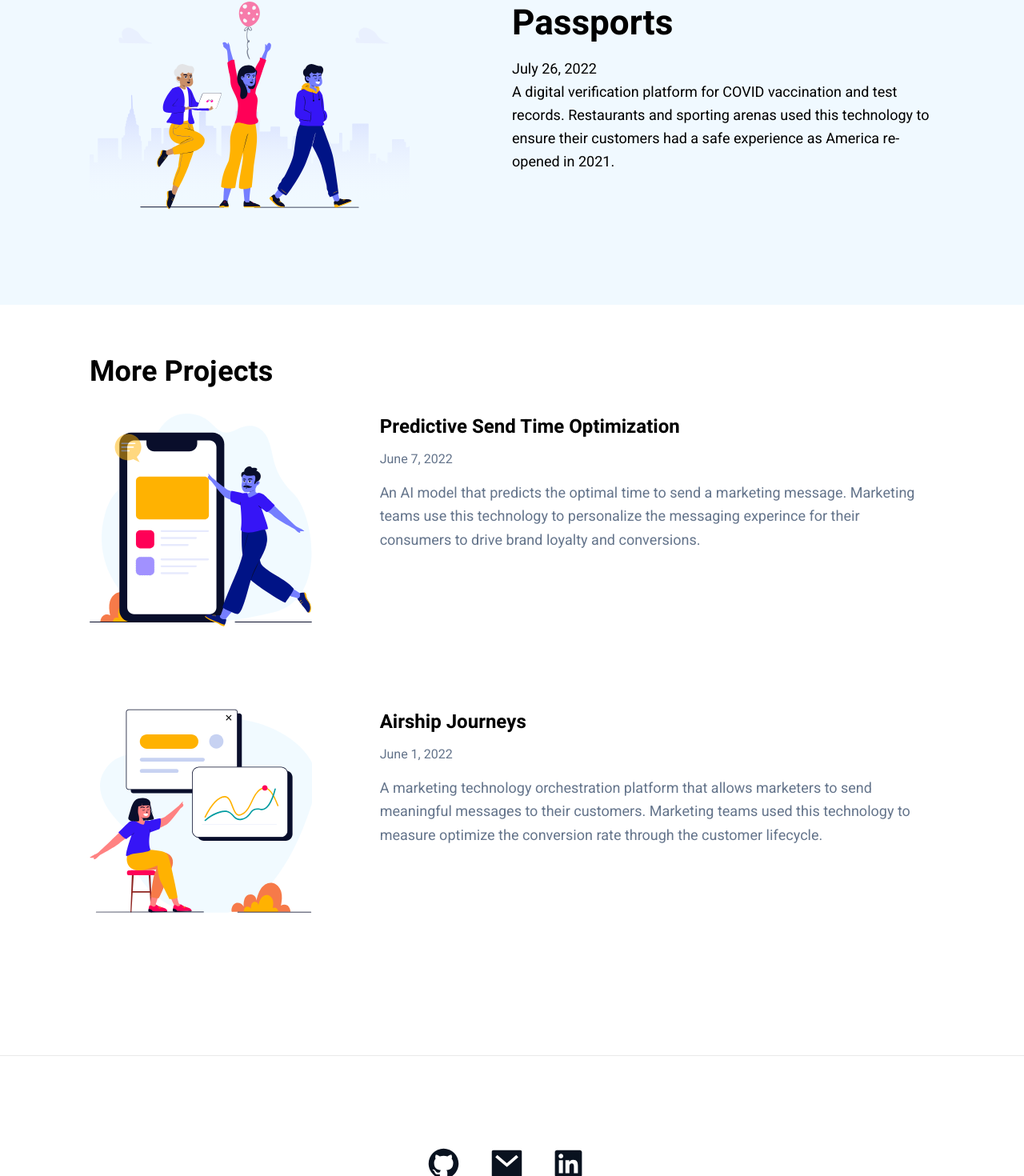
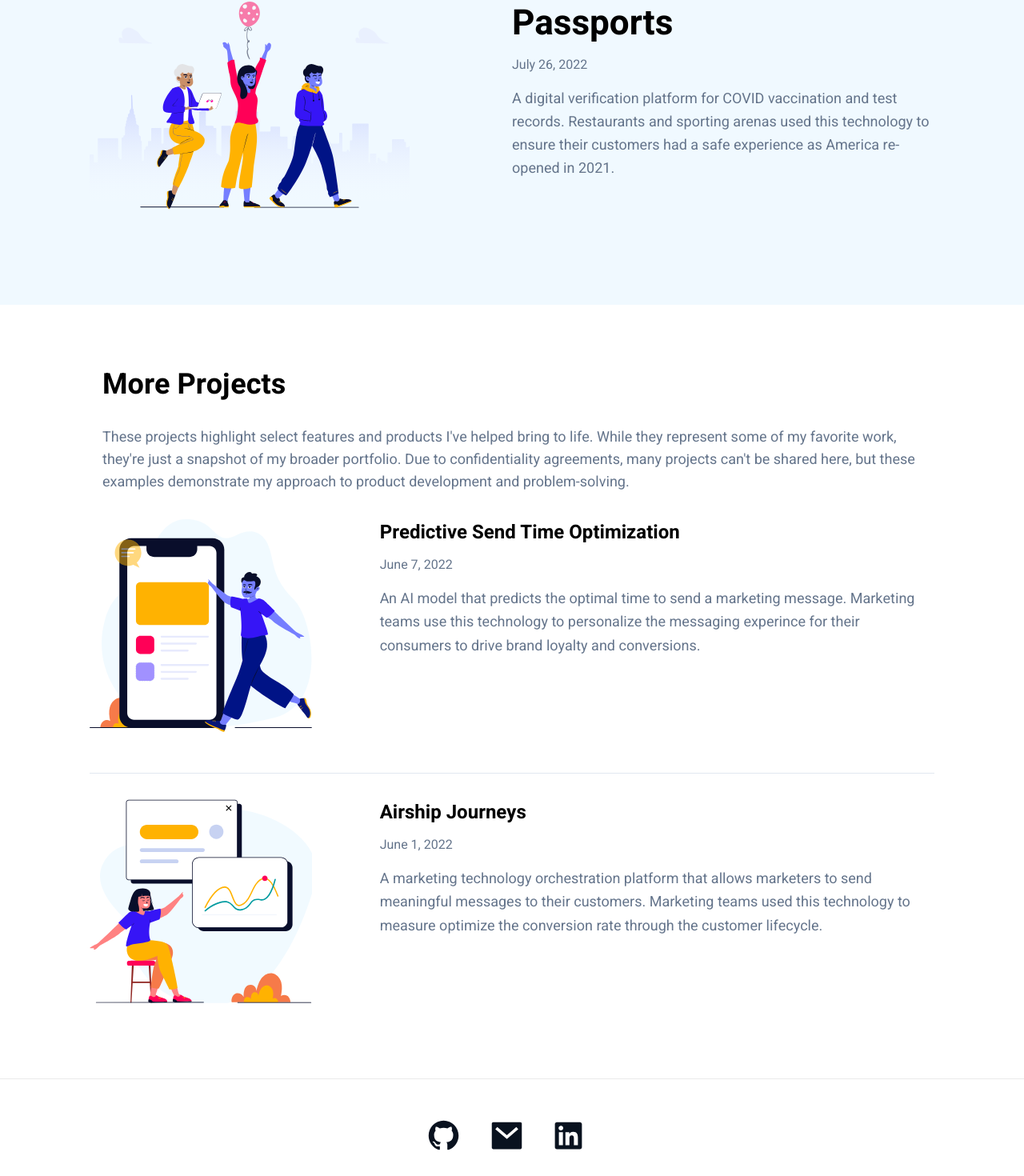
Before and after one commit to lisafeets/lisafeets_portfolio, a Next.js app: page / in a window 1280 px wide. Shown: the part 576-2046 px from the top of the page at 80% size. Built offline with nearby package versions, Linux system fonts and the light colour scheme.

Commit message:
fixed styling with cursor

```diff
--- a/components/footer.js
+++ b/components/footer.js
@@ -5,7 +5,7 @@
   return (
     <footer className="border-t border-accent-2">
       <Container>
-        <div className="py-28">
+        <div className="py-12">
           <div className="flex justify-center items-center">
             <a className="mx-4" href="https://github.com/lisafeets">
                 <img alt="github logo" src={"/icons/github-fill.svg"} height={45} width={45} />
--- a/components/hero-post.js
+++ b/components/hero-post.js
@@ -24,18 +24,17 @@
       </div>
       <div>
         <div>
-          <h3 className="mb-4 text-4xl lg:text-6xl leading-tight font-bold">
+          <h3 className="mb-3 text-4xl lg:text-6xl leading-tight font-bold">
             <Link href={`/posts/${slug}`}>
               <a className="hover:underline">{title}</a>
             </Link>
           </h3>
-          <div className="mb-4 md:mb-0 text-lg">
+          <div className="text-md mb-4 text-slate-500">
             <DateFormatter dateString={date} />
           </div>
         </div>
         <div>
-          <p className="text-lg leading-relaxed mb-4">{excerpt}</p>
-          {/* <Avatar name={author.name} picture={author.picture} /> */}
+          <p className="text-lg leading-relaxed mb-4 text-slate-500">{excerpt}</p>
         </div>
       </div>
     </section>
--- a/components/more-stories.js
+++ b/components/more-stories.js
@@ -3,10 +3,18 @@
 export default function MoreStories({ posts }) {
   return (
     <section>
-      <h2 className="mb-8 text-md md:text-4xl leading-tight font-bold">
-        More Projects
+      <h2 className="mb-4 text-3xl md:text-4xl leading-tight font-bold">
+        <a
+          href={`/projects`}
+          className="hover:text-success duration-200 transition-colors p-4 block"
+        >
+          More Projects
+        </a>
       </h2>
-      <div className="mb-32">
+      <p className="text-lg text-slate-500 mb-8 px-4">
+        These projects highlight select features and products I've helped bring to life. While they represent some of my favorite work, they're just a snapshot of my broader portfolio. Due to confidentiality agreements, many projects can't be shared here, but these examples demonstrate my approach to product development and problem-solving.
+      </p>
+      <div className="mb-8">
         {posts.map((post) => (
           <PostPreview
             key={post.slug}
--- a/components/post-header.js
+++ b/components/post-header.js
@@ -8,8 +8,12 @@
     <>
       <PostTitle>{title}</PostTitle>
       <div className="mb-8 md:mb-16 sm:mx-0 flex justify-center">
-        <CoverImage title={title} src={coverImage} height={300}
-          width={400}/>
+        <CoverImage
+          title={title}
+          src={coverImage}
+          height={240}
+          width={320}
+        />
       </div>
     </>
   )
--- a/components/post-preview.js
+++ b/components/post-preview.js
@@ -12,8 +12,9 @@
   slug,
 }) {
   return (
-      <div className="grid grid-cols-3 gap-8 md:mb-16">
-        <div className="mb-5">
+    <div className="border-b border-slate-200 last:border-0 pb-8 mb-8">
+      <div className="grid grid-cols-1 md:grid-cols-3 gap-8">
+        <div>
           <CoverImage
             slug={slug}
             title={title}
@@ -22,7 +23,7 @@
             width={278}
           />
         </div>
-        <div className="col-span-2">
+        <div className="md:col-span-2">
           <h3 className="text-2xl mb-3 leading-snug font-bold">
             <Link href={`/posts/${slug}`}>
               <a className="hover:underline">{title}</a>
@@ -32,8 +33,8 @@
             <DateFormatter dateString={date} />
           </div>
           <p className="text-lg leading-relaxed mb-4 text-slate-500">{excerpt}</p>
-          {/* <Avatar name={author.name} picture={author.picture} /> */}
         </div>
       </div>
+    </div>
   )
 }
--- a/components/post-title.js
+++ b/components/post-title.js
@@ -1,6 +1,6 @@
 export default function PostTitle({ children }) {
   return (
-    <h1 className="text-6xl md:text-7xl lg:text-7xl font-bold tracking-tighter leading-tight md:leading-none mb-12 text-center md:text-left">
+    <h1 className="text-5xl md:text-6xl lg:text-7xl font-bold tracking-tighter leading-tight md:leading-none mb-6 text-center">
       {children}
     </h1>
   )
--- a/pages/about.js
+++ b/pages/about.js
@@ -13,11 +13,11 @@
                 </Container>
                 <div className="bg-sky-50 pt-16 pb-16">
                   <Container>
-                    <div className="grid grid-cols-3 gap-16">
+                    <div className="grid grid-cols-1 md:grid-cols-3 gap-16">
                       <div>
                         <Image title={"lisafeets"} src={"/assets/blog/authors/tuba.png"} height={295} width={293} />
                       </div>
-                      <div className="md:pr-8 col-span-2">
+                      <div className="md:pr-8 md:col-span-2">
                         <h1 className="text-2xl md:text-3xl font-bold leading-tight mb-12">
                           Hi, I'm Lisa (aka lisafeets)!
                         </h1>
--- a/pages/posts/[slug].js
+++ b/pages/posts/[slug].js
@@ -25,8 +25,8 @@
           <PostTitle>Loading…</PostTitle>
         ) : (
           <>
-            <article className="mb-32">
-              <div className="bg-sky-50 pt-16 pb-4">
+            <article className="mb-16">
+              <div className="bg-sky-50 pt-4 pb-2">
                 <Container>
                   <Head>
                     <title>
```
Also changed, not shown: components/markdown-styles.module.css (+5 -9 lines).
